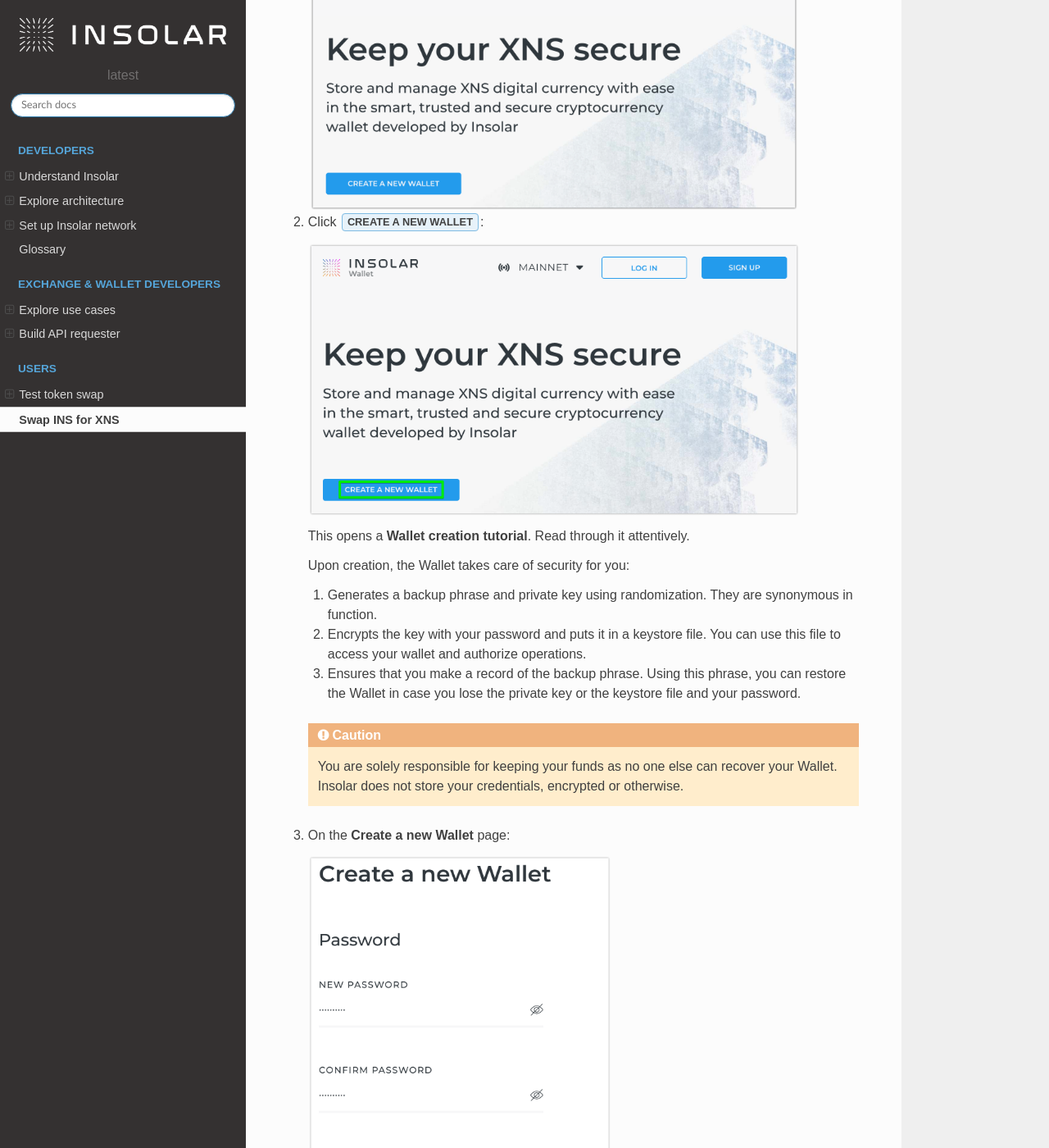
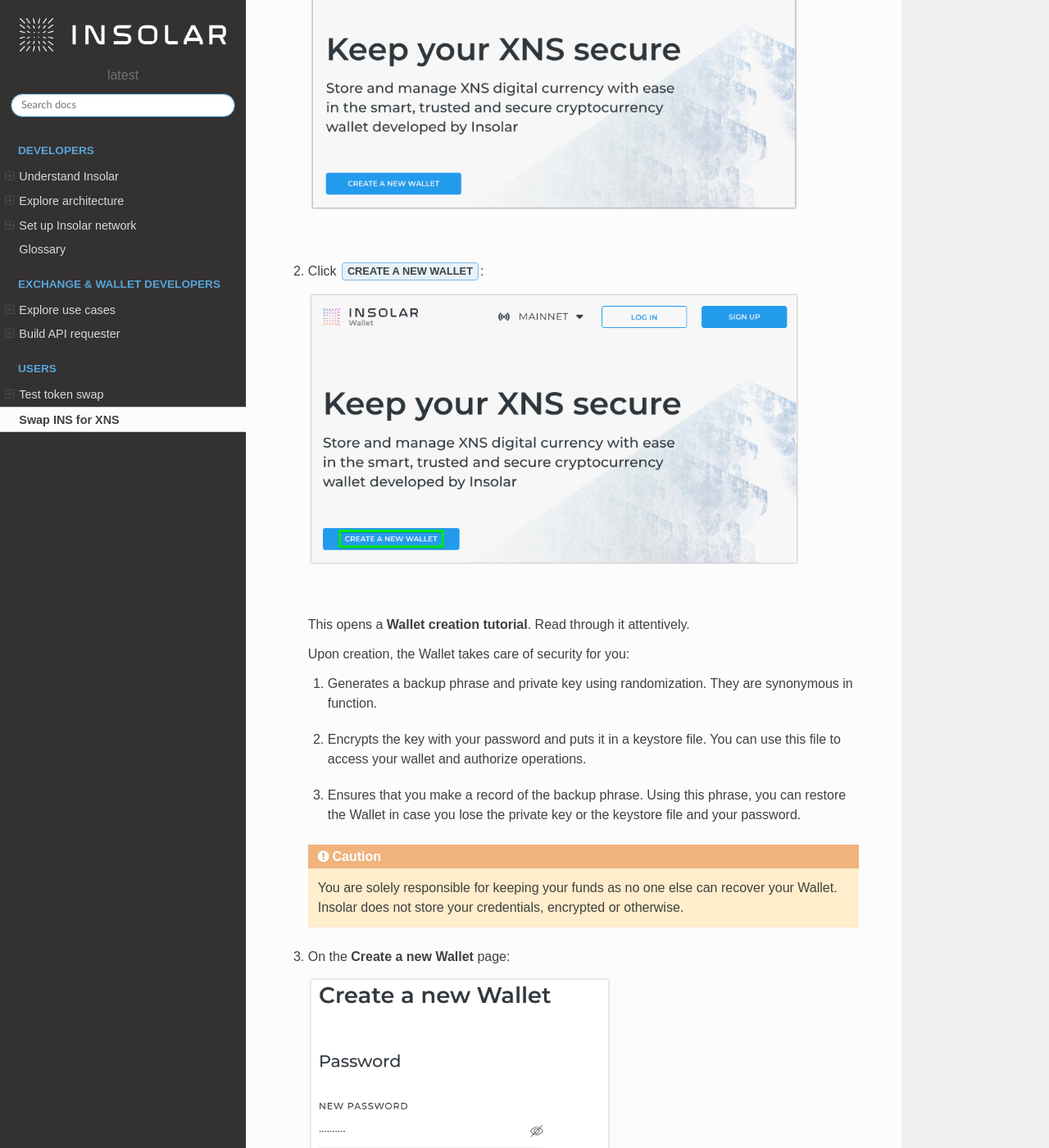
Before and after one commit to insolar/docs, a Sphinx documentation site: the page built from docs/source/swap.rst, in a window 1280 px wide and 1400 px high, scrolled down 339 px. Shown: the whole window at 82% size. Built offline with Sphinx 7.4.7 and the Read the Docs theme 2.0.0, drawn with Linux system fonts in a browser that asks for light colours.

Commit message:
Fix last item spacing in lists

```diff
--- a/docs/source/_static/css/custom.css
+++ b/docs/source/_static/css/custom.css
@@ -1,3 +1,7 @@
+ol li p:last-child, ul li p:last-child { margin-bottom: 20px !important}
+
+.admonition p:last-child {margin-bottom: 0 !important }
+
 @font-face {
   font-family: Montserrat,"Open Sans",Helvetica,Arial,sans-serif;
   src: url("../fonts/Montserrat-Regular.otf");
--- a/docs/source/test-swap.rst
+++ b/docs/source/test-swap.rst
@@ -214,6 +214,8 @@
    .. image:: imgs/mig-test/select-testnet.png
       :width: 600px
 
+   |
+
 #. Click :guilabel:`CREATE A NEW WALLET`:
 
    .. image:: imgs/mig-test/create-test-ins-wlt.png
@@ -264,10 +266,14 @@
    .. image:: imgs/mig-test/ins-word-order.png
       :width: 350px
 
+   |
+
 #. Wait for the Wallet validation to complete and all features to become available:
 
    .. image:: imgs/mig-test/one-more-thing.png
       :width: 400px
+
+   |
 
 #. Once the Wallet is created, receive congratulations from Insolar:
 
```
Also changed, not shown: docs/source/swap.rst (+16 -0 lines).
